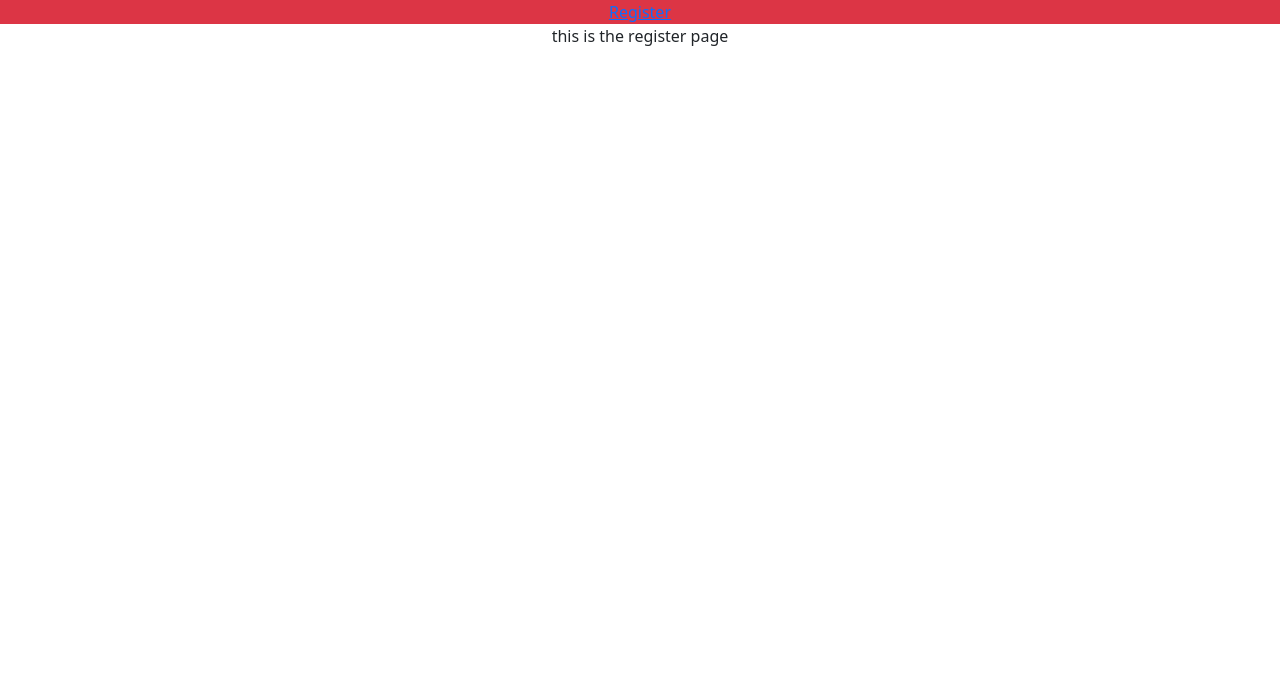
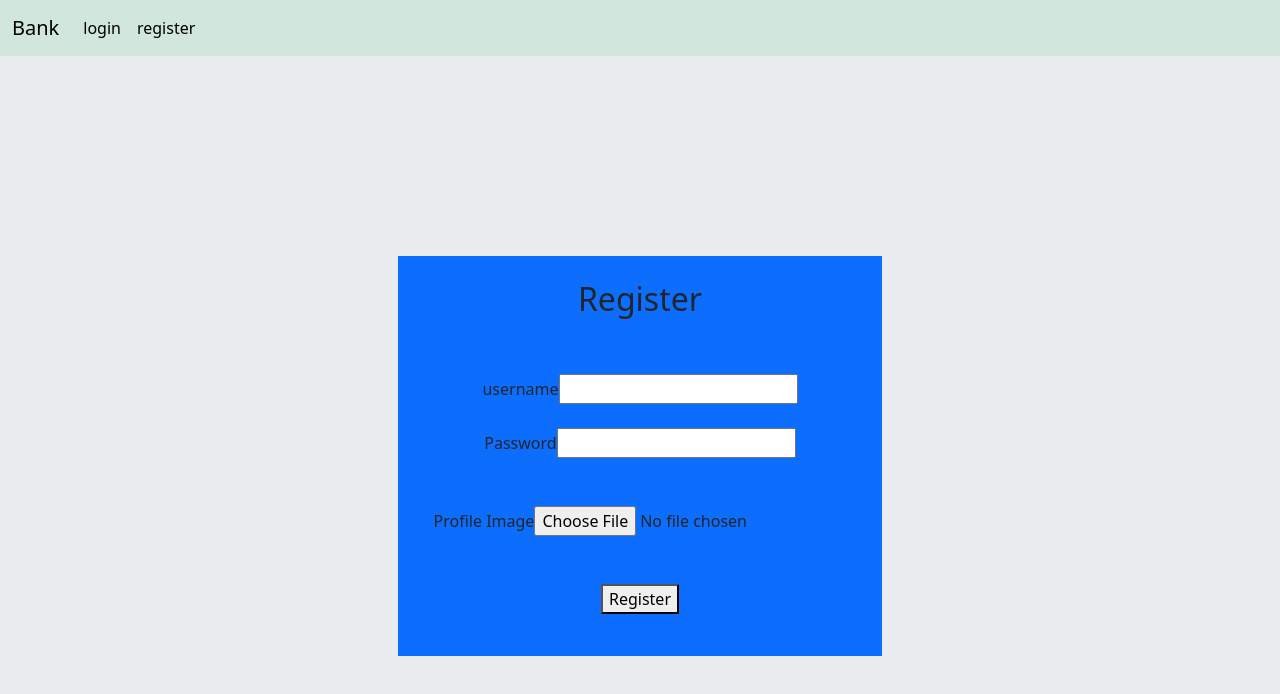
Before and after one commit to turkialjared/mini-project, a React (Create React App) app: page /register in a window 1280 px wide. Shown: the top 694 px of the page. Built offline with nearby package versions, Linux system fonts and the light colour scheme.

Commit message:
log in and register done need styling

```diff
--- a/package.json
+++ b/package.json
@@ -11,6 +11,7 @@
     "bootstrap": "^5.3.2",
     "react": "^18.2.0",
     "react-dom": "^18.2.0",
+    "react-query": "^3.39.3",
     "react-router-dom": "^6.21.1",
     "react-scripts": "5.0.1",
     "web-vitals": "^2.1.4"
--- a/src/App.js
+++ b/src/App.js
@@ -1,10 +1,12 @@
-import logo from "./logo.svg";
 import "./App.css";
 import NavBar from "./api/navbar";
 import { Route, Router, Routes } from "react-router-dom";
 import Register from "./pages/Register";
 import UserContext from "./context/UserContext";
 import { useState } from "react";
+import Login from "./pages/Login";
+import MainPage from "./pages/MainPage";
+import Home from "./pages/Home";
 
 function App() {
   const [user, setUser] = useState(false);
@@ -13,7 +15,10 @@ function App() {
       <div className="App font-mono">
         <NavBar />
         <Routes>
+          <Route path="/" Component={Home} />
           <Route path="/register" Component={Register} />
+          <Route path="/login" Component={Login} />
+          <Route path="/mainPage" Component={MainPage} />
         </Routes>
       </div>
     </UserContext.Provider>
--- a/src/api/auth.js
+++ b/src/api/auth.js
@@ -0,0 +1,34 @@
+import instance from ".";
+import { storeToken } from "../storage/storage";
+
+const login = async (userInfo) => {
+  const { data } = await instance.post(
+    "/mini-project/api/auth/login",
+    userInfo
+  );
+  storeToken(data.token);
+  return data;
+};
+const register = async (userInfo) => {
+  const formData = new FormData();
+  for (const key in userInfo) formData.append(key, userInfo[key]);
+
+  const { data } = await instance.post(
+    "/mini-project/api/auth/register",
+    formData
+  );
+  storeToken(data.token);
+  return data;
+};
+
+const me = async () => {
+  const { data } = await instance.get("/mini-project/api/auth/me");
+  return data;
+};
+
+const getAllUsers = async () => {
+  const { data } = await instance.get("/mini-project/api/auth/users");
+  return data;
+};
+
+export { login, register, me, getAllUsers };
--- a/src/api/navbar.js
+++ b/src/api/navbar.js
@@ -1,11 +1,69 @@
 import { NavLink } from "react-router-dom";
 import "bootstrap/dist/css/bootstrap.css";
+import { useContext } from "react";
+import UserContext from "../context/UserContext";
+import { deleteToken } from "../storage/storage";
 
 const NavBar = () => {
+  const [user, setUser] = useContext(UserContext);
   return (
-    <nav className="text-bg-danger">
-      <div className="max-w-7xl mx bg-gray-800">
-        <NavLink to="/register">Register</NavLink>
+    <nav className="navbar navbar-expand-lg bg-success-subtle">
+      <div className="container-fluid">
+        <NavLink className="navbar-brand" to="/">
+          Bank
+        </NavLink>
+        <button
+          className="navbar-toggler"
+          type="button"
+          data-bs-toggle="collapse"
+          data-bs-target="#navbarNav"
+          aria-controls="navbarNav"
+          aria-expanded="false"
+          aria-label="Toggle navigation"
+        >
+          <span className="navbar-toggler-icon"></span>
+        </button>
+        {user == true ? (
+          <>
+            <div className="collapse navbar-collapse" id="navbarNav">
+              <ul className="navbar-nav">
+                <li className="nav-item">
+                  <NavLink
+                    to="/login"
+                    className="text-gray-300 hover:bg-gray-700 hover:text-white px-3 py-2 rounded-md text-sm font-medium"
+                    onClick={() => {
+                      deleteToken();
+                      setUser(false);
+                    }}
+                  >
+                    Logout
+                  </NavLink>
+                </li>
+              </ul>
+            </div>
+          </>
+        ) : (
+          <>
+            <div className="collapse navbar-collapse" id="navbarNav">
+              <ul className="navbar-nav">
+                <li className="nav-item">
+                  <NavLink
+                    className="nav-link active"
+                    aria-current="page"
+                    to="/login"
+                  >
+                    login
+                  </NavLink>
+                </li>
+                <li className="nav-item">
+                  <NavLink className="nav-link" to="/register">
+                    register
+                  </NavLink>
+                </li>
+              </ul>
+            </div>
+          </>
+        )}
       </div>
     </nav>
   );
--- /dev/null
+++ b/src/pages/Home.js
@@ -0,0 +1,11 @@
+import React from "react";
+
+const Home = () => {
+  return (
+    <div>
+      <h1>this is the bank of </h1>
+    </div>
+  );
+};
+
+export default Home;
--- /dev/null
+++ b/src/pages/Login.js
@@ -0,0 +1,63 @@
+import React, { useContext, useState } from "react";
+import { useNavigate } from "react-router-dom";
+import { login } from "../api/auth";
+import UserContext from "../context/UserContext";
+import { useMutation } from "@tanstack/react-query";
+
+const Login = () => {
+  const [userInfo, setUserInfo] = useState({});
+  const [user, setUser] = useContext(UserContext);
+  const navigate = useNavigate();
+
+  const { mutate } = useMutation({
+    mutationKey: [`login`],
+    mutationFn: () => login(userInfo),
+    onSuccess: () => {
+      setUser(true);
+      navigate("/mainPage");
+    },
+  });
+
+  const handleChange = (e) => {
+    setUserInfo((prev) => ({ ...prev, [e.target.name]: e.target.value }));
+  };
+
+  const handleFormSubmit = (e) => {
+    e.preventDefault();
+    mutate();
+  };
+
+  return (
+    <div>
+      <div>
+        <h2>Login</h2>
+        <form onSubmit={handleFormSubmit}>
+          <div>
+            <label htmlFor="username">userName</label>
+            <input
+              type="username"
+              name="username"
+              id="username"
+              onChange={handleChange}
+              required
+            />
+          </div>
+          <div className="mb-6">
+            <label htmlFor="password">Password</label>
+            <input
+              name="password"
+              type="password"
+              id="password"
+              onChange={handleChange}
+              required
+            />
+          </div>
+          <div className="flex justify-center">
+            <button type="submit">Login</button>
+          </div>
+        </form>
+      </div>
+    </div>
+  );
+};
+export default Login;
--- /dev/null
+++ b/src/pages/MainPage.js
@@ -0,0 +1,17 @@
+import React, { useState } from "react";
+import { me } from "../api/auth";
+import { useQuery } from "@tanstack/react-query";
+
+const MainPage = () => {
+  const { data: users } = useQuery({
+    queryKey: ["user"],
+    queryFn: me,
+  });
+  return (
+    <>
+      <h1></h1>
+    </>
+  );
+};
+
+export default MainPage;
--- a/src/pages/Register.js
+++ b/src/pages/Register.js
@@ -1,7 +1,73 @@
-import React from "react";
+import { useMutation } from "@tanstack/react-query";
+import React, { useState } from "react";
+import { register } from "../api/auth";
 
 const Register = () => {
-  return <div>this is the register page </div>;
+  const [userInfo, setuserInfo] = useState({});
+  const handleChange = (e) => {
+    if (e.target.name === "image") {
+      setuserInfo({ ...userInfo, [e.target.name]: e.target.files[0] });
+    } else {
+      setuserInfo({ ...userInfo, [e.target.name]: e.target.value });
+    }
+  };
+  const { mutate } = useMutation({
+    mutationKey: ["register"],
+    mutationFn: () => register(userInfo),
+  });
+  const handleFormSubmit = (e) => {
+    e.preventDefault();
+
+    mutate();
+  };
+
+  return (
+    <div
+      className="bg-body-secondary d-flex justify-content-center align-items-center"
+      style={{
+        height: "100vh",
+      }}
+    >
+      <div className="h-50 d-inline-block bg-primary row d-flex justify-content-space-between">
+        <form onSubmit={handleFormSubmit}>
+          <h2 className="p-4">Register</h2>
+          <div className="p-4">
+            <label htmlFor="username">username</label>
+            <input
+              type="text"
+              id="username"
+              name="username"
+              onChange={handleChange}
+              required
+            />
+          </div>
+          <div className="mb-4">
+            <label htmlFor="password">Password</label>
+            <input
+              type="password"
+              id="password"
+              name="password"
+              onChange={handleChange}
+              required
+            />
+          </div>
+          <div className="mb-6 flex justify-center p-4 align-items-center">
+            <label htmlFor="image">Profile Image</label>
+            <input
+              type="file"
+              id="image"
+              name="image"
+              onChange={handleChange}
+              required
+            />
+          </div>
+          <div className="flex justify-center p-4">
+            <button type="submit">Register</button>
+          </div>
+        </form>
+      </div>
+    </div>
+  );
 };
 
 export default Register;
```
Also changed, not shown: 1 other file (tests, documents, lock files or other folders).
